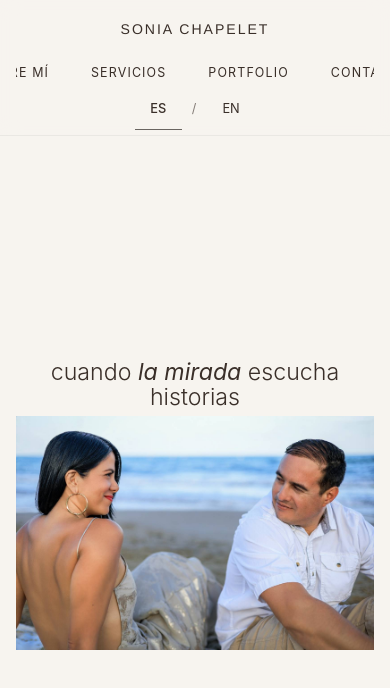
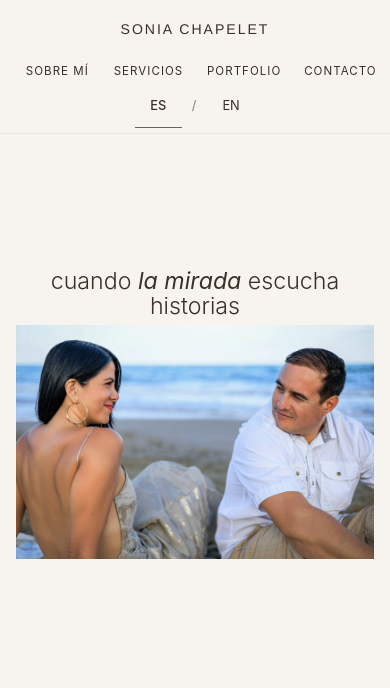
Before and after one commit to soniachapelet-netizen/sonia-chapelet-web-vwuw, a React (Vite) app: page / in a window 390 px wide. Shown: the top 688 px of the page. Built offline with nearby package versions, Linux system fonts and the light colour scheme.

Commit message:
Corrige menu y gap hero movil

```diff
--- a/src/App.css
+++ b/src/App.css
@@ -442,7 +442,7 @@ button {
     flex-direction: column;
     align-items: center;
     gap: 6px;
-    padding: 0 16px;
+    padding: 0 12px;
     text-align: center;
   }
 
@@ -451,21 +451,21 @@ button {
     letter-spacing: 0.14em;
   }
 
-  /* MENÚ EN UNA SOLA FILA */
+  /* MENÚ EN UNA FILA Y SIN CORTES */
   .nav-links {
     display: flex;
-    flex-wrap: nowrap;
-    justify-content: center;
+    justify-content: space-between;
     align-items: center;
-    gap: 12px;
+    gap: 8px;
     width: 100%;
-    overflow-x: auto;
+    overflow: visible;
   }
 
   .nav-links button {
-    font-size: 0.78rem;
+    font-size: 0.72rem;
     padding-bottom: 2px;
-    flex: 0 0 auto;
+    flex: 1 1 auto;
+    min-width: 0;
   }
 
   .lang-switch {
@@ -484,11 +484,12 @@ button {
     display: block;
   }
 
+  /* GAP HERO CORREGIDO */
   .home-view {
     display: block;
     min-height: auto;
     padding: 0 16px 18px;
-    margin-top: -6px;
+    margin-top: -95px;
   }
 
   .hero-top {
```
